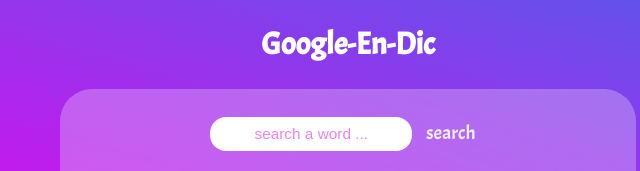
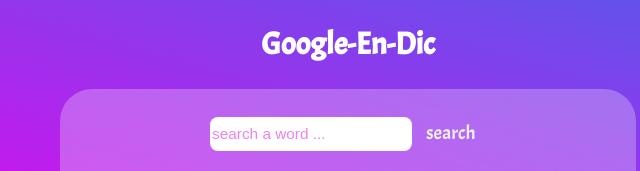
Before and after one commit to Luayabbas1981/google-dic, a plain HTML site: page index.html in a window 1280 px wide. Shown: the top 171 px of the page, 292-932 px from the left. Drawn offline with Linux system fonts and the light colour scheme.

Commit message:
input-align

```diff
--- a/index.css
+++ b/index.css
@@ -50,8 +50,7 @@ input {
   border: none;
   width: 15.5vw;
   height: 4vh;
-  border-radius: 1rem;
-  text-align: center;
+  border-radius: .5rem;
   font-size: 1.2vw;
   caret-color: violet;
   color: rgb(177, 7, 177);
```
